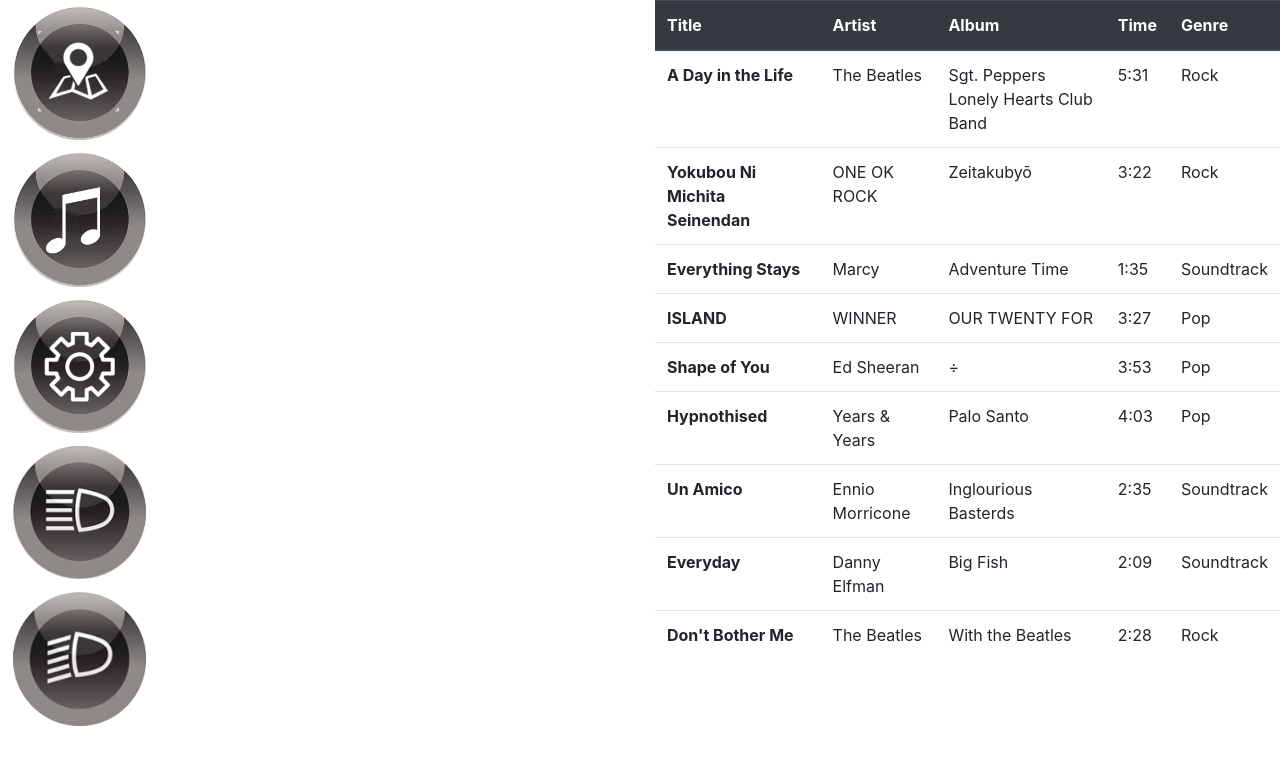
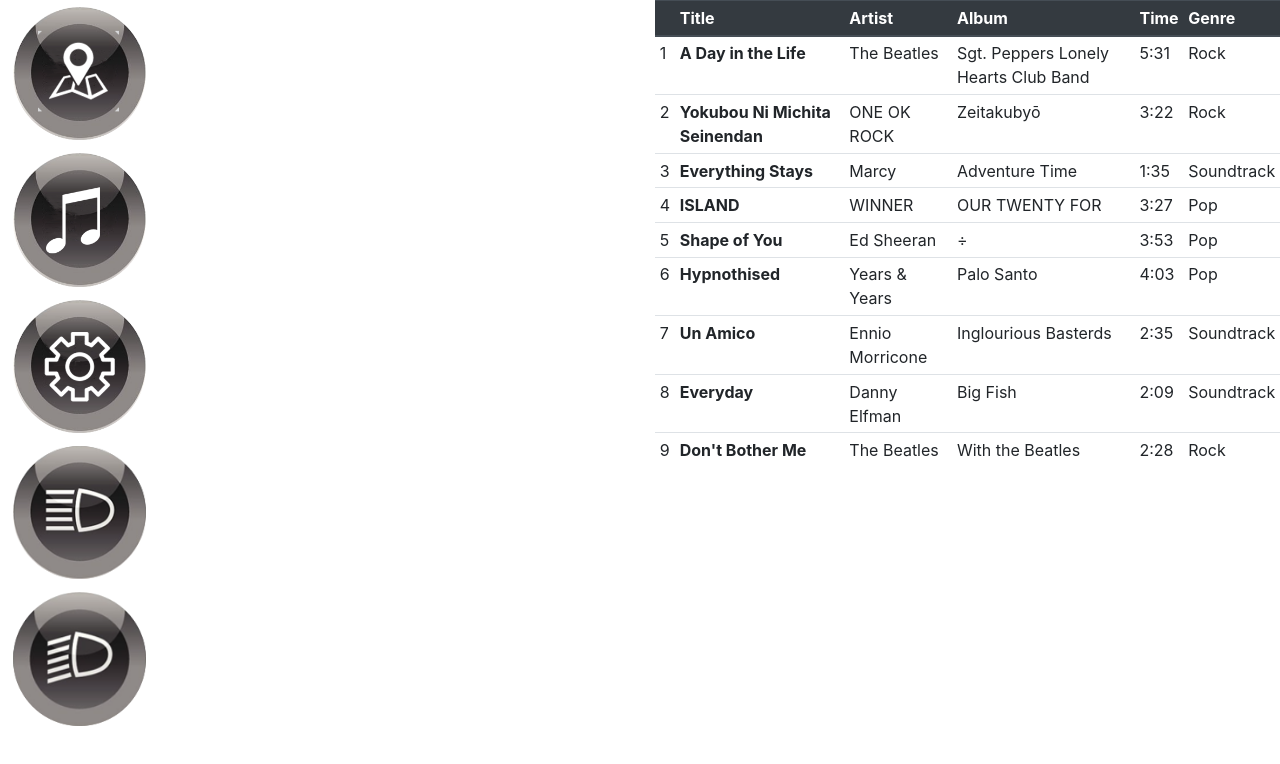
Before and after one commit to christinehhhh/Frontend-Middle-Console, a React (Create React App) app: page / in a window 1280 px wide. Shown: the top 764 px of the page. Built offline with nearby package versions, Linux system fonts and the light colour scheme.

Commit message:
Added index number of the table and set it as small table

```diff
--- a/src/Components/musicTable.jsx
+++ b/src/Components/musicTable.jsx
@@ -8,9 +8,10 @@
 
   render() {
     return (
-      <table className="table">
+      <table className="table table-hover table-sm">
         <thead className="thead-dark">
           <tr>
+            <th> </th>
             <th>Title</th>
             <th>Artist</th>
             <th>Album</th>
@@ -21,6 +22,7 @@
         <tbody>
           {this.state.musics.map(music => (
             <tr key={music._id}>
+              <td>{this.state.musics.indexOf(music) + 1}</td>
               <th>{music.title}</th>
               <td>{music.artist}</td>
               <td>{music.album}</td>
```
